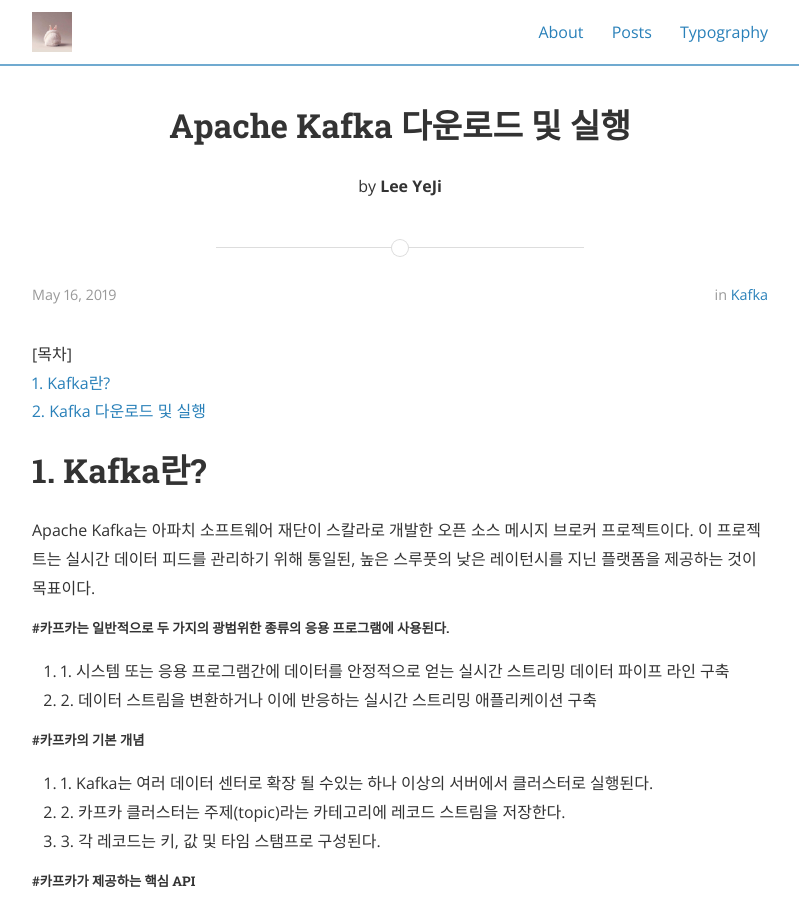
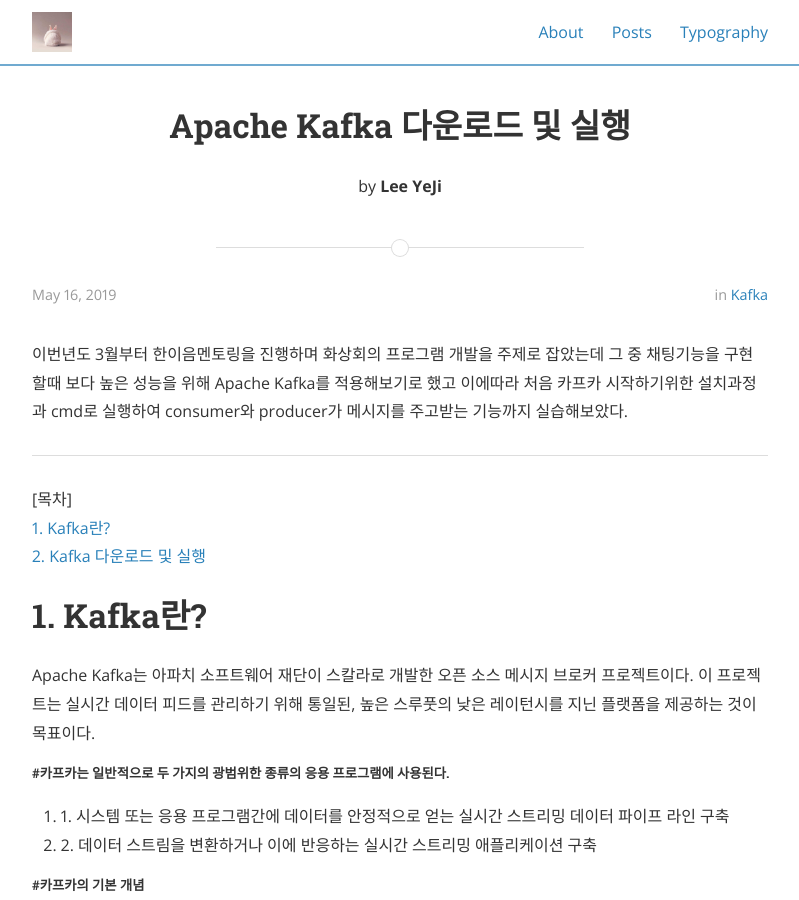
Before and after one commit to rian-yeji/rian-yeji.github.io, a Jekyll site: the page built from _posts/2019-05-17-windows-kafka.markdown, in a window 1280 px wide and 900 px high. Shown: the whole window, without its empty margins (240-1039 px from the left). Built offline with Jekyll 4.4.1, drawn with Linux system fonts in a browser that asks for light colours; nearby versions of some CDN libraries.

Commit message:
Update post

```diff
--- a/_posts/2019-05-17-windows-kafka.markdown
+++ b/_posts/2019-05-17-windows-kafka.markdown
@@ -6,6 +6,8 @@
 categories: Kafka
 tags: Kafka
 ---
+이번년도 3월부터 한이음멘토링을 진행하며 화상회의 프로그램 개발을 주제로 잡았는데 그 중 채팅기능을 구현할때 보다 높은 성능을 위해 Apache Kafka를 적용해보기로 했고 이에따라 처음 카프카 시작하기위한 설치과정과 cmd로 실행하여 consumer와 producer가 메시지를 주고받는 기능까지 실습해보았다.
+<hr>
 [목차]
 <br>
 <a href="#first" text-decoration:none >1. Kafka란?</a>
```
Also changed, not shown: 1 other file.
